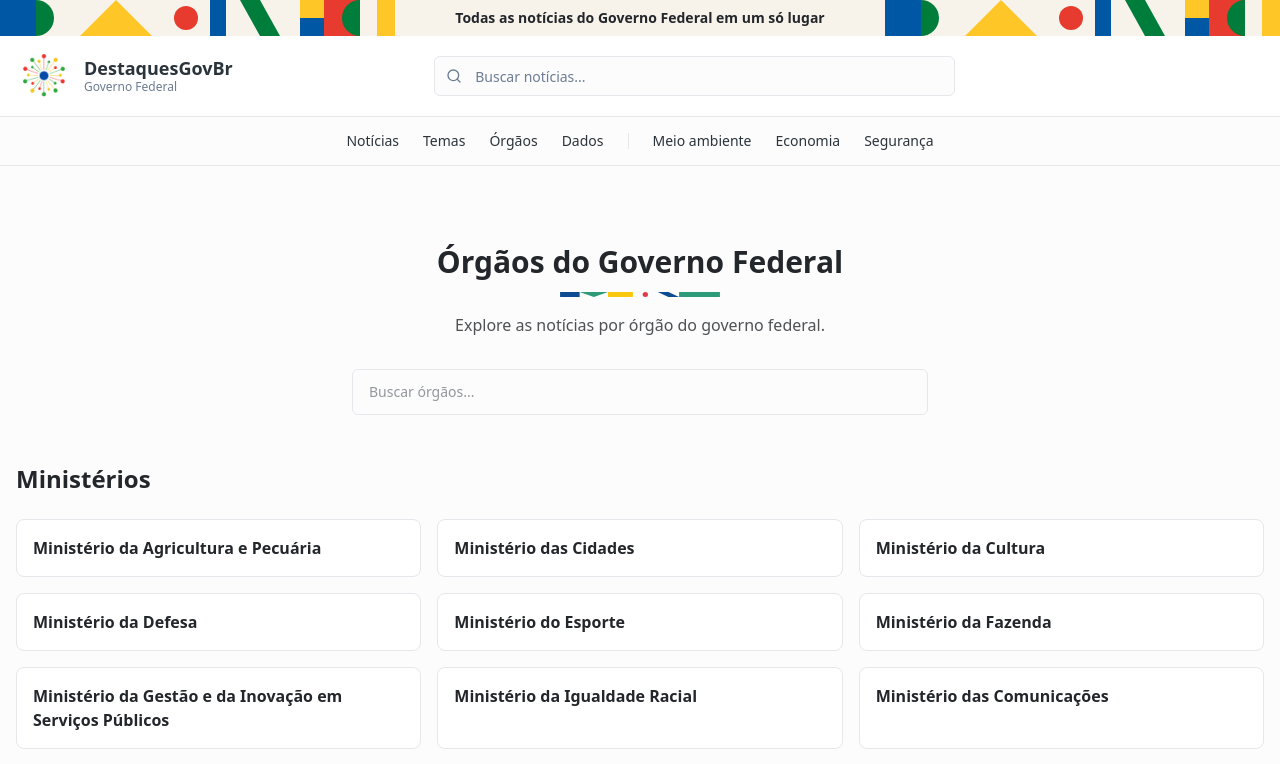
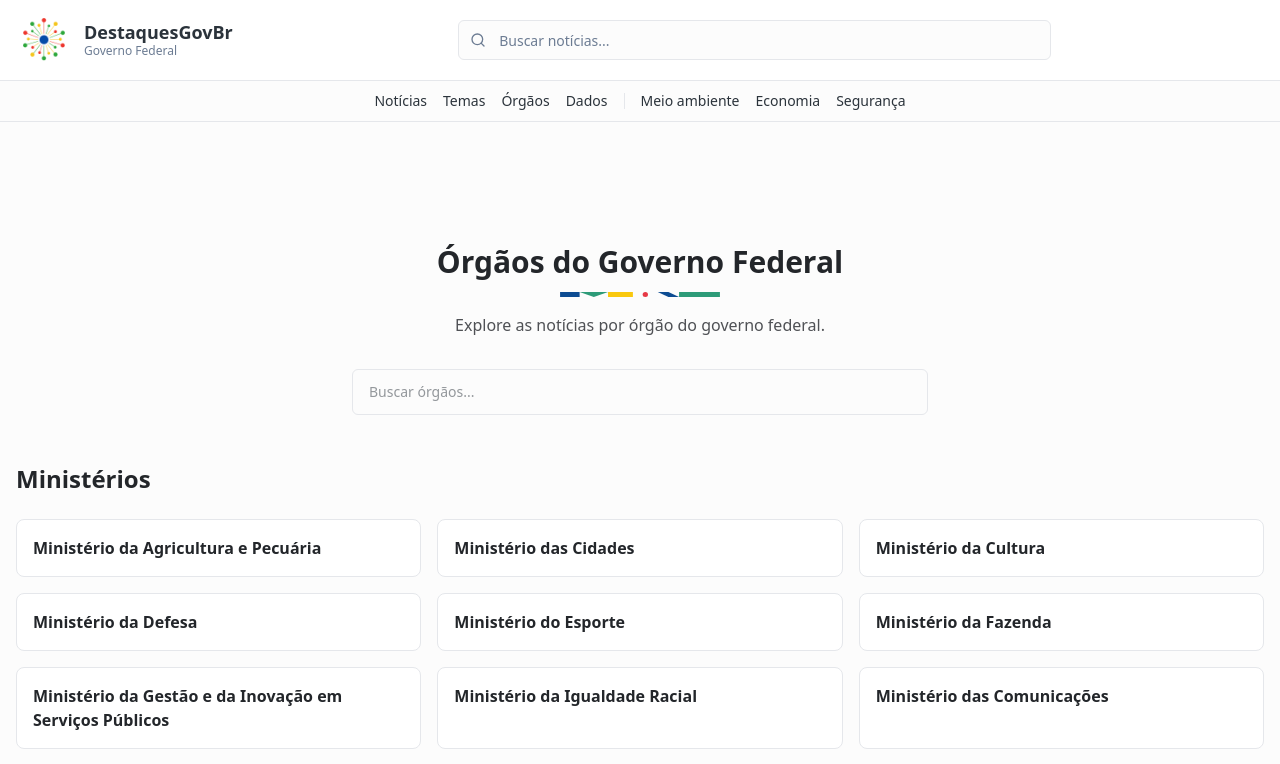
Before and after one commit to destaquesgovbr/destaquesgovbr-portal, a Next.js app: page /orgaos in a window 1280 px wide. Shown: the top 764 px of the page. Built offline with nearby package versions, Linux system fonts and the light colour scheme.

Commit message:
Remove ribbon

```diff
--- a/src/components/Header.tsx
+++ b/src/components/Header.tsx
@@ -47,15 +47,6 @@ const Header = () => {
 
   return (
     <header className="fixed top-0 left-0 right-0 z-[99] border-b bg-card shadow-card">
-      {/* Top bar with government branding */}
-      <div className="header-banner py-2">
-        <div className="container mx-auto px-4">
-          <p className="text-center text-sm text-primary font-semibold">
-            Todas as notícias do Governo Federal em um só lugar
-          </p>
-        </div>
-      </div>
-
       {/* Main header */}
       <div className="container mx-auto px-4">
         <div className="flex items-center h-16 md:h-20">
@@ -97,9 +88,6 @@ const Header = () => {
               <Search className="h-5 w-5" />
             </Button>
           </div>
-
-          {/* Spacer to balance layout on desktop */}
-          <div className="hidden md:block w-[120px] shrink-0" />
         </div>
       </div>
 
@@ -107,27 +95,27 @@ const Header = () => {
       <div className="border-t bg-background">
         <div className="container mx-auto px-4">
           {/* Desktop nav - centered */}
-          <nav className="hidden md:flex items-center justify-center py-2">
+          <nav className="hidden md:flex items-center justify-center py-1.5">
             {/* Routes */}
             {routeLinks.map((link) => (
               <Link
                 key={link.href}
                 href={link.href}
-                className="text-sm font-medium rounded-md px-3 py-1.5 hover:bg-accent hover:text-accent-foreground transition-colors whitespace-nowrap"
+                className="text-sm font-medium rounded-md px-2 py-1 hover:bg-accent hover:text-accent-foreground transition-colors whitespace-nowrap"
               >
                 {link.label}
               </Link>
             ))}
 
             {/* Vertical divider */}
-            <div className="h-4 w-px bg-border mx-3" />
+            <div className="h-4 w-px bg-border mx-2" />
 
             {/* Themes */}
             {themeLinks.map((link) => (
               <Link
                 key={link.href}
                 href={link.href}
-                className="text-sm font-medium rounded-md px-3 py-1.5 hover:bg-accent hover:text-accent-foreground transition-colors whitespace-nowrap"
+                className="text-sm font-medium rounded-md px-2 py-1 hover:bg-accent hover:text-accent-foreground transition-colors whitespace-nowrap"
               >
                 {link.label}
               </Link>
```
Also changed, not shown: public/ribbon-tile.svg (deleted).
